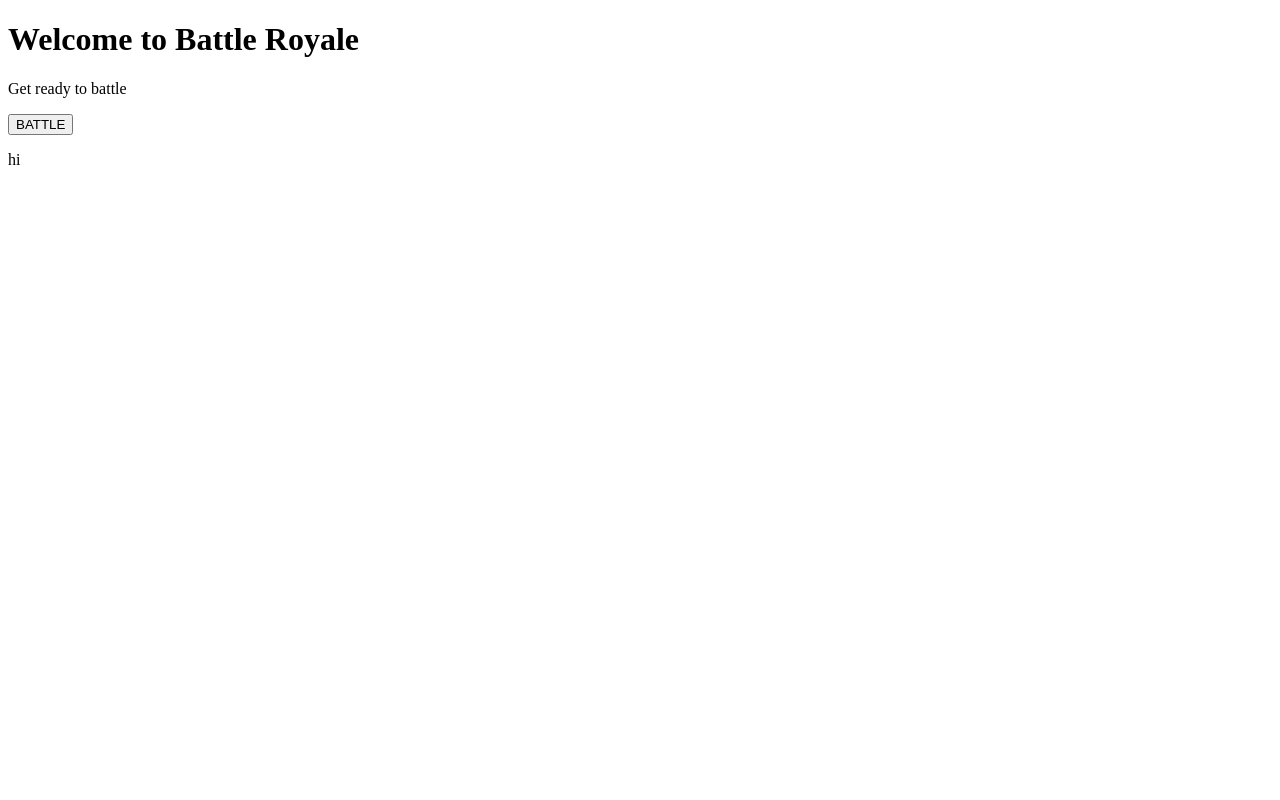
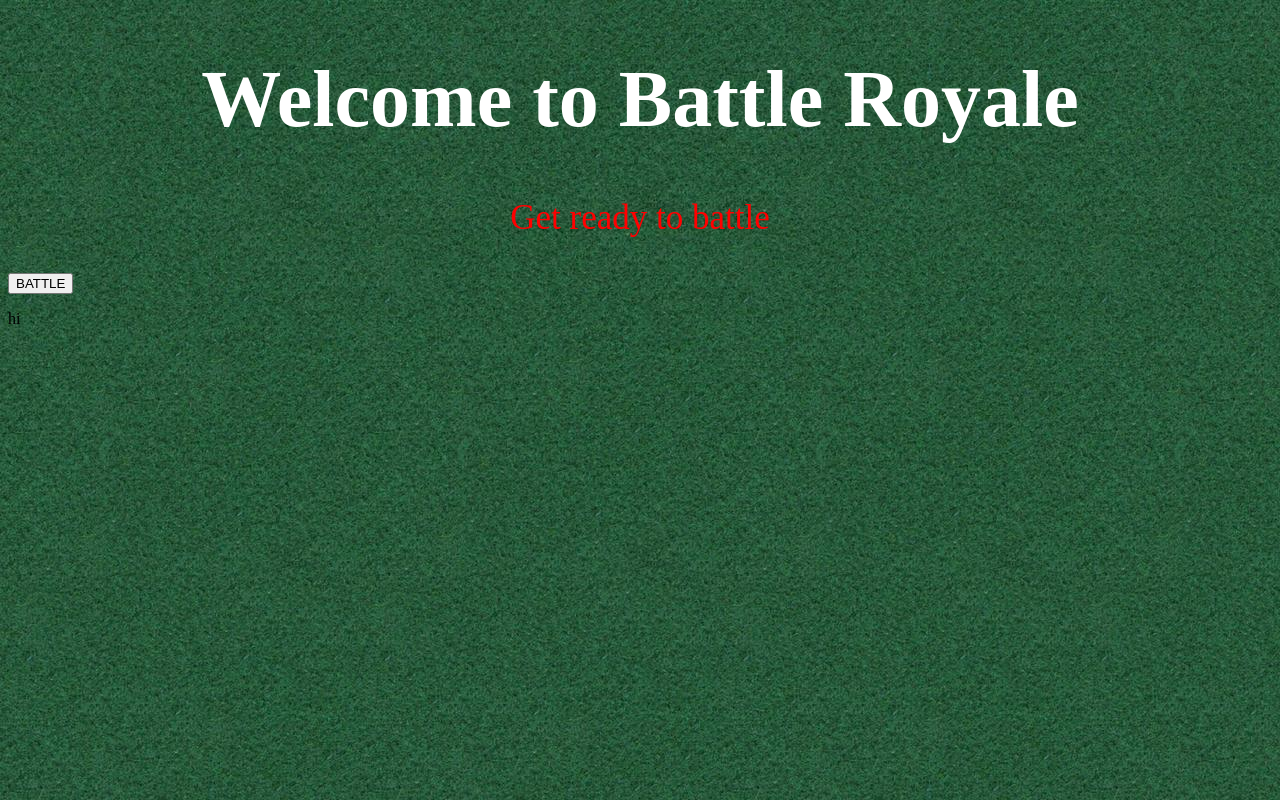
Before and after one commit to jmauran91/battle-royale, a React app: page / in a window 1280 px wide. Built offline with nearby package versions, Linux system fonts and the light colour scheme; no server answers.

Commit message:
improved css

```diff
--- a/public/style.css
+++ b/public/style.css
@@ -10,3 +10,33 @@
 .cwin {
   color: red;
 }
+
+#app{
+
+}
+
+body{
+  background-image: url("felt.jpg");
+}
+.main_div{
+
+}
+.main_header{
+  text-align: center;
+  font-size: 80px;
+  color: white;
+}
+.subheader{
+  text-align: center;
+  font-size: 35px;
+  color: red;
+}
+.felt_table{
+
+}
+.battle_button{
+
+}
+.render_div{
+
+}
--- a/react/App.js
+++ b/react/App.js
@@ -57,12 +57,14 @@ class App extends Component {
 
 
     return(
-      <div>
-        <h1>Welcome to Battle Royale</h1>
-        <p>Get ready to battle</p>
-        <button onClick={this.handleGameToggleClick}>BATTLE</button>
-        <div>
-        {renderGame()}
+      <div className="main_div">
+        <h1 className="main_header">Welcome to Battle Royale</h1>
+        <p className="subheader">Get ready to battle</p>
+        <div className="felt_table">
+          <button className="battle_button" onClick={this.handleGameToggleClick}>BATTLE</button>
+          <div className="render_div">
+          {renderGame()}
+          </div>
         </div>
       </div>
     )
--- a/react/components/ComputerCardsTile.js
+++ b/react/components/ComputerCardsTile.js
@@ -17,7 +17,7 @@ class ComputerCardsTile extends Component {
   render() {
 
 
-  if (tieCardOne == null){
+  if (this.props.tieCardOne == null){
     return(
       <div>
         <img src={this.props.computerCardImage} width='130' />
```
Also changed, not shown: public/bundle.js, public/felt.jpg (added), 1 other file (tests, documents, lock files or other folders).
